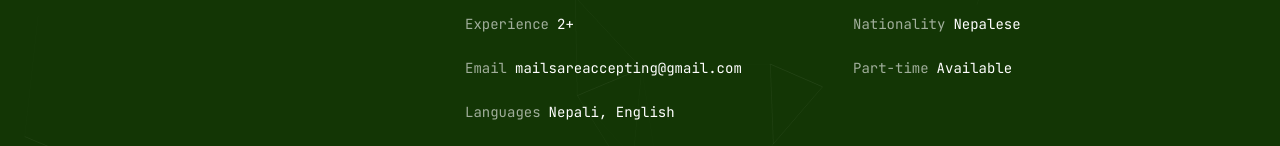
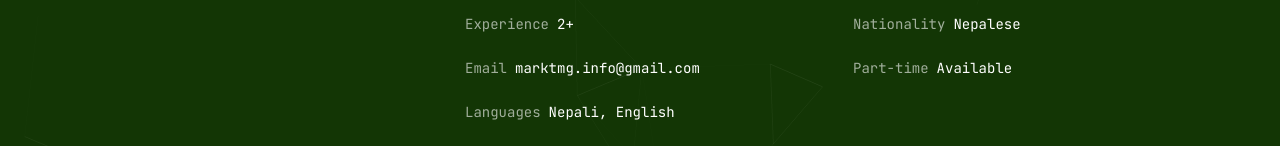
Before and after one commit to marktmng/mark-portfolio, a Next.js app: page /about in a window 1280 px wide. Shown: the part 472-618 px from the top of the page. Built offline with nearby package versions, Linux system fonts and the light colour scheme.

Commit message:
added new email and updated cv

```diff
--- a/app/about/page.jsx
+++ b/app/about/page.jsx
@@ -64,7 +64,7 @@ const about = {
     },
     {
       fieldName: "Email",
-      fieldValue: "mailsareaccepting@gmail.com",
+      fieldValue: "marktmg.info@gmail.com",
     },
     {
       fieldName: "Part-time",
```
Also changed, not shown: 1 other file (tests, documents, lock files or other folders).
